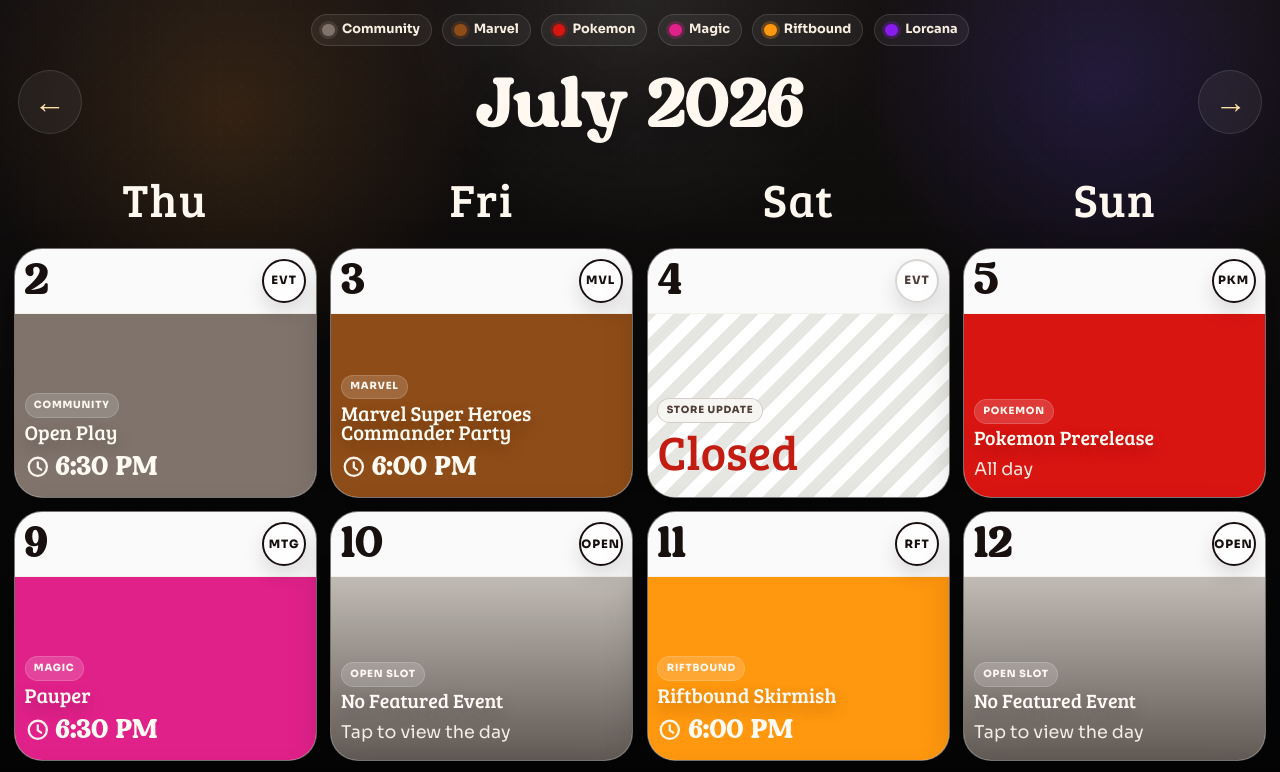
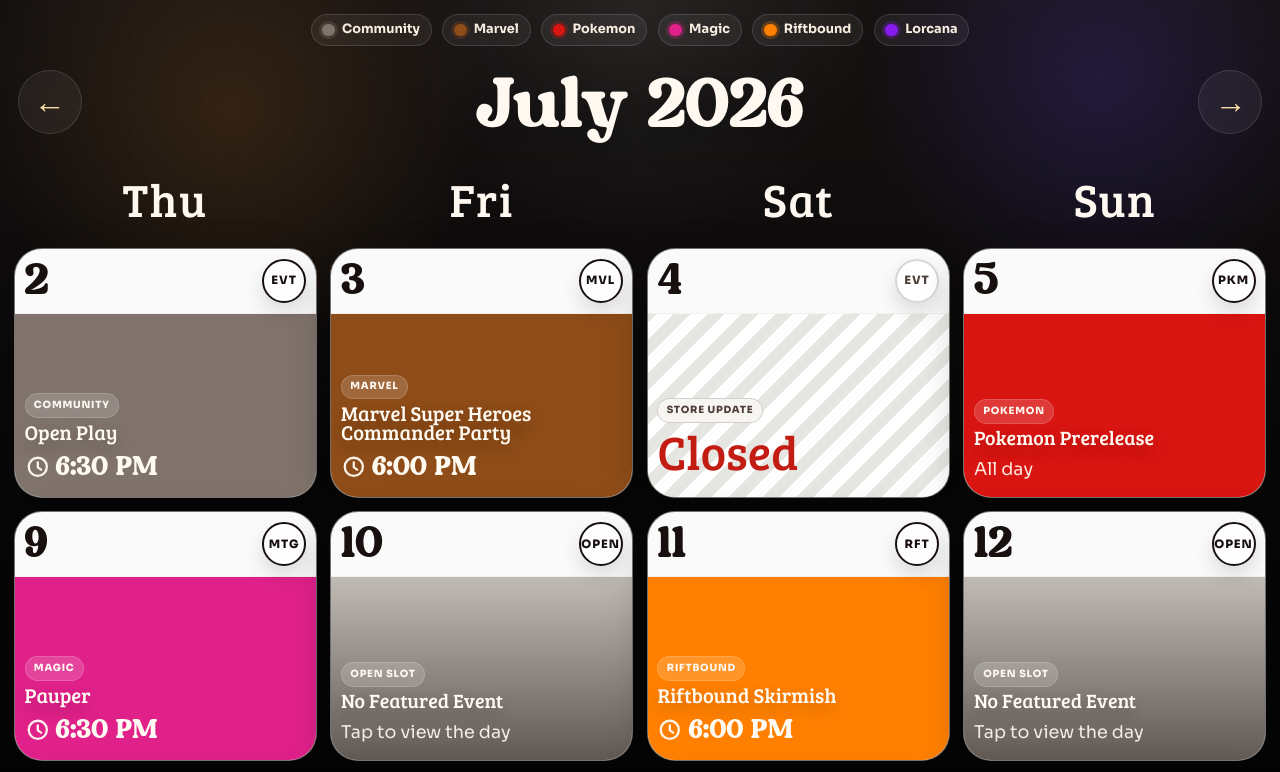
Before and after one commit to pandorasdeckbox/Custom-Google-Calendar, a Next.js app: page / in a window 1280 px wide. Shown: the top 772 px of the page. Built offline with nearby package versions, Linux system fonts and the light colour scheme; no server answers.

Commit message:
More colors

```diff
--- a/src/app/globals.css
+++ b/src/app/globals.css
@@ -21,7 +21,7 @@
   --gundam-accent: #c9f0d9;
   --marvel: #8e4c18;
   --marvel-accent: #f2d0ab;
-  --riftbound: #ff970f;
+  --riftbound: #FF8000;
   --riftbound-accent: #ffe0b4;
   --board-games: #2f8460;
   --board-games-accent: #bcead1;
```
